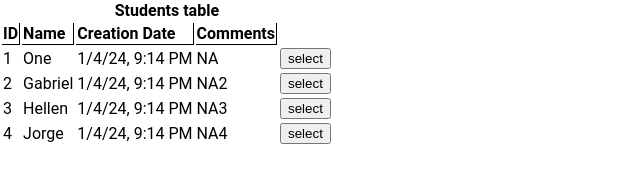
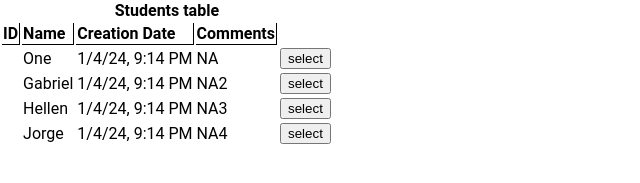
Before and after one commit to jrlara1127/angularAcademyProject, an Angular app: page / in a window 1280 px wide. Shown: the part 265-448 px from the top of the page, without its empty margins (0-640 px from the left). Built offline with nearby package versions, Linux system fonts and the light colour scheme.

Commit message:
Updating ID field

```diff
--- a/src/app/form/form.component.html
+++ b/src/app/form/form.component.html
@@ -5,7 +5,7 @@
       <tr>
         <td><b>ID</b></td>
         <td>
-          <input  [(ngModel)]="recordTmp.idElement" type="text" name="idElement" /><br>
+          <input  [(ngModel)]="recordTmp.id" type="text" name="idElement" /><br>
         </td>
       <tr>
         <td>
--- a/src/app/models/record.model.ts
+++ b/src/app/models/record.model.ts
@@ -1,6 +1,6 @@
 export class Record{
     name:String;
-    idElement?:Number;
+    id?:Number;
     comments:String;
     creationDate:Date = new Date();
     enable: Boolean = true;
--- a/src/app/table/table.component.html
+++ b/src/app/table/table.component.html
@@ -9,7 +9,7 @@
     </tr>
 
     <tr *ngFor="let record of records">
-        <td>{{record.idElement}}</td>
+        <td>{{record.id}}</td>
         <td>{{record.name}}</td>
         <td>{{record.creationDate | date: 'short'}}</td>
         <td>{{record.comments}}</td>
```
